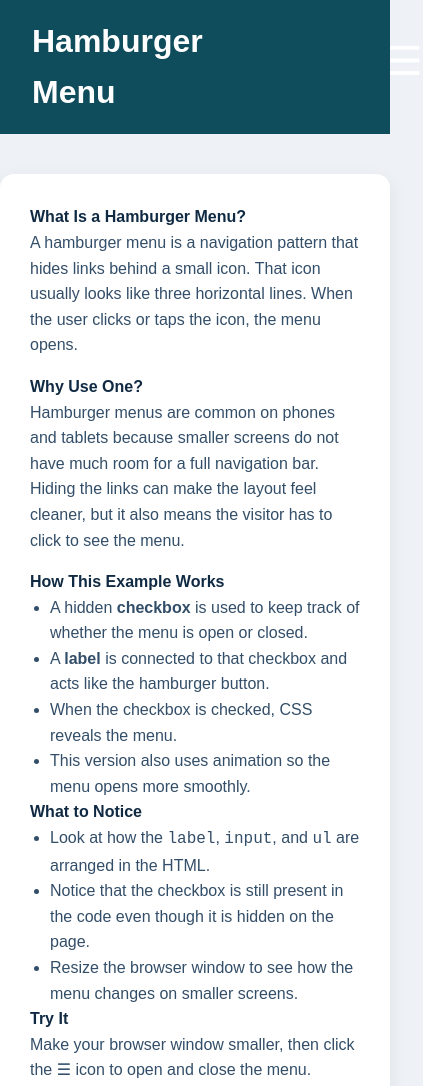
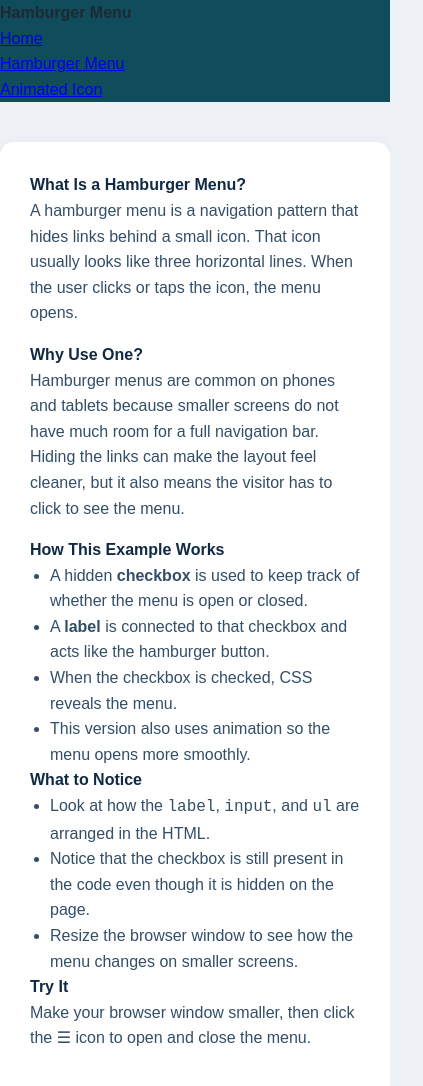
Before and after one commit to prof-anderson-uc/hamburger-menu, a plain HTML site: page hamburger-menu.html in a window 390 px wide. Shown: the top 1086 px of the page, 423 px wide, since content can reach past the window. Drawn offline with Linux system fonts and the light colour scheme.

Commit message:
Reset to starting point

```diff
--- a/hamburger-menu.html
+++ b/hamburger-menu.html
@@ -7,37 +7,28 @@
   <link rel="stylesheet" href="reset.css">
   <link rel="stylesheet" href="shared.css">
 
-  <!-- This stylesheet controls the hamburger menu example on this page -->
-  <link rel="stylesheet" href="hamburger-menu.css">
+  <!-- Stylesheet for this hamburger menu -->
+
 </head>
 <body>
-
-  <!--
-    This page does not use a wrapper div.
-    The header stretches across the full width of the page,
-    while the <main> section is limited with a max-width in the shared styles.
-  -->
 
   <header>
     <h1>Hamburger Menu</h1>
 
     <nav>
       <!--
-        This label displays the hamburger icon.
-        Because its "for" value matches the checkbox ID,
-        clicking the label toggles the checkbox on and off.
+        This label displays the hamburger icon ☰
+        Because its "for" value matches the checkbox ID, clicking the label toggles the checkbox on and off.
       -->
-      <label for="menu">☰</label>
+
 
       <!--
-        This checkbox is hidden with CSS.
-        It acts like a switch that controls whether the menu is open or closed.
+        This checkbox is hidden with CSS. It acts like a switch that controls whether the menu is open or closed.
       -->
-      <input id="menu" type="checkbox">
+
 
       <!--
-        This unordered list contains the navigation links.
-        On small screens, CSS will hide and reveal this list.
+        This unordered list contains the navigation links. On small screens, CSS will hide and reveal this list.
       -->
       <ul>
         <li><a href="index.html">Home</a></li>
@@ -70,9 +61,7 @@
     </ul>
 
     <h2>Try It</h2>
-    <p>
-      Make your browser window smaller, then click the ☰ icon to open and close the menu.
-    </p>
+    <p>Make your browser window smaller, then click the ☰ icon to open and close the menu.</p>
 
   </main>
 
```
